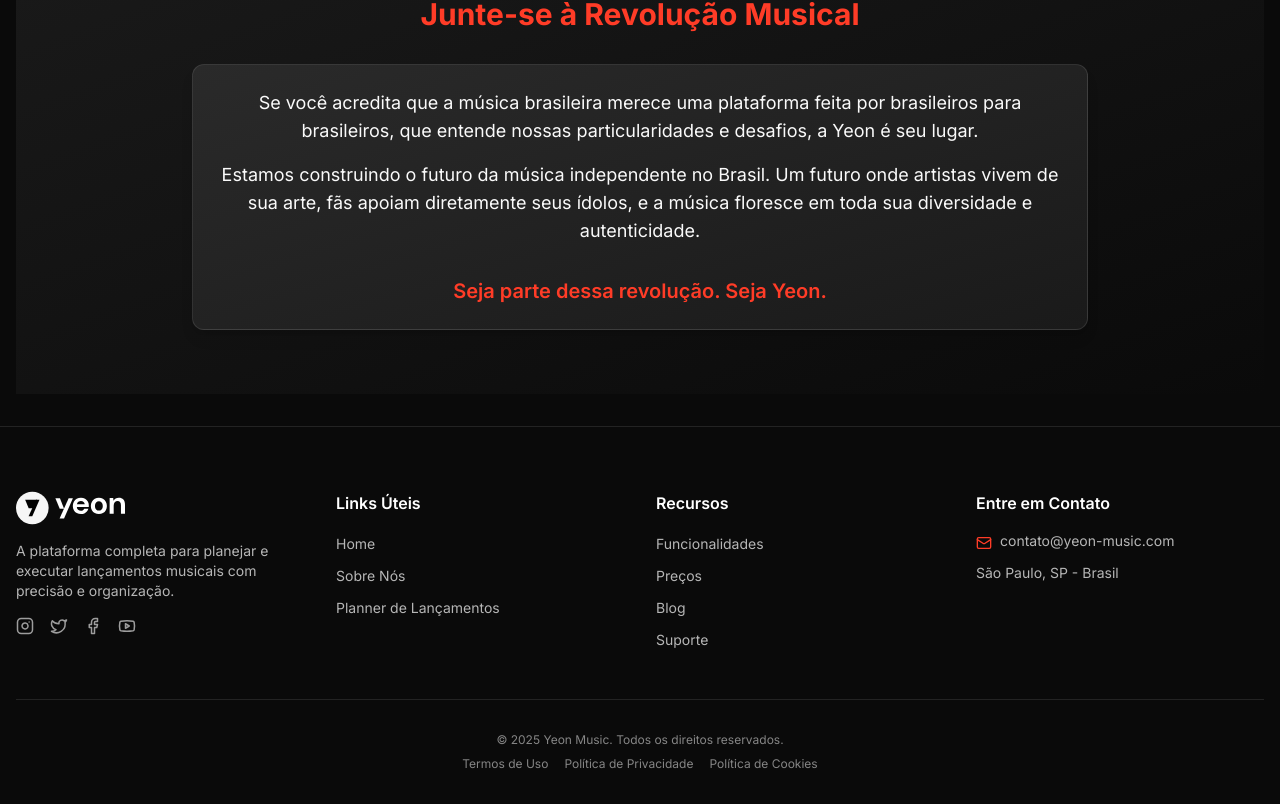
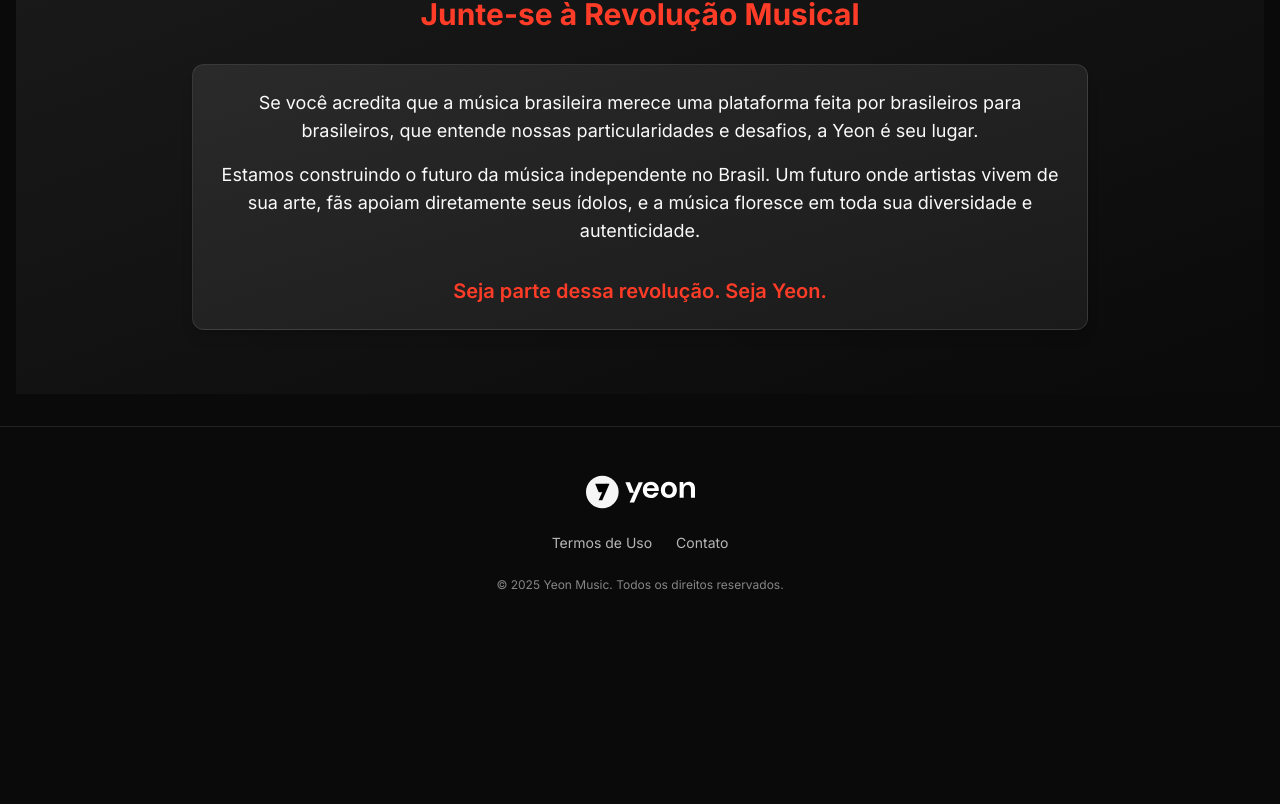
Before and after one commit to gustavohenriquepss/yeon-website, a React (Vite) app: page /about in a window 1280 px wide. Shown: the part 3042-3846 px from the top of the page. After the commit the page ends 3683 px from the top, so only its background shows below. Built offline with nearby package versions, Linux system fonts and the light colour scheme.

Commit message:
Refactor footer

```diff
--- a/src/components/Footer.tsx
+++ b/src/components/Footer.tsx
@@ -1,120 +1,33 @@
 
 import React from 'react';
-import { Link } from 'react-router-dom';
-import { Instagram, Twitter, Facebook, Youtube, Mail } from 'lucide-react';
 import Logo from '@/components/Logo';
-import { useLanguage } from '@/context/LanguageContext';
 
 const Footer: React.FC = () => {
-  const { t } = useLanguage();
   const year = new Date().getFullYear();
 
   return (
-    <footer className="bg-[#0A0A0A] border-t border-white/10 pt-16 pb-8">
+    <footer className="bg-[#0A0A0A] border-t border-white/10 py-12">
       <div className="container px-4">
-        <div className="grid grid-cols-1 md:grid-cols-2 lg:grid-cols-4 gap-8 mb-12">
-          {/* Logo e Sobre */}
+        <div className="flex flex-col items-center space-y-6">
+          {/* Logo */}
           <div>
-            <div className="mb-4">
-              <Logo />
-            </div>
-            <p className="text-white/70 text-sm mb-4">
-              A plataforma completa para planejar e executar lançamentos musicais com precisão e organização.
-            </p>
-            <div className="flex space-x-4">
-              <a href="https://instagram.com" target="_blank" rel="noopener noreferrer"
-                className="text-white/60 hover:text-white transition-colors">
-                <Instagram size={18} />
-              </a>
-              <a href="https://twitter.com" target="_blank" rel="noopener noreferrer"
-                className="text-white/60 hover:text-white transition-colors">
-                <Twitter size={18} />
-              </a>
-              <a href="https://facebook.com" target="_blank" rel="noopener noreferrer"
-                className="text-white/60 hover:text-white transition-colors">
-                <Facebook size={18} />
-              </a>
-              <a href="https://youtube.com" target="_blank" rel="noopener noreferrer"
-                className="text-white/60 hover:text-white transition-colors">
-                <Youtube size={18} />
-              </a>
-            </div>
+            <Logo />
           </div>
 
-          {/* Links Úteis */}
-          <div>
-            <h3 className="text-white font-semibold mb-4">Links Úteis</h3>
-            <ul className="space-y-2">
-              <li>
-                <Link to="/" className="text-white/70 hover:text-white transition-colors text-sm">
-                  Home
-                </Link>
-              </li>
-              <li>
-                <Link to="/about" className="text-white/70 hover:text-white transition-colors text-sm">
-                  Sobre Nós
-                </Link>
-              </li>
-              <li>
-                <Link to="/release-planner" className="text-white/70 hover:text-white transition-colors text-sm">
-                  Planner de Lançamentos
-                </Link>
-              </li>
-            </ul>
+          {/* Links */}
+          <div className="flex space-x-6 text-sm">
+            <a href="#" className="text-white/70 hover:text-white transition-colors">
+              Termos de Uso
+            </a>
+            <a href="#" className="text-white/70 hover:text-white transition-colors">
+              Contato
+            </a>
           </div>
 
-          {/* Recursos */}
-          <div>
-            <h3 className="text-white font-semibold mb-4">Recursos</h3>
-            <ul className="space-y-2">
-              <li>
-                <a href="#" className="text-white/70 hover:text-white transition-colors text-sm">
-                  Funcionalidades
-                </a>
-              </li>
-              <li>
-                <a href="#" className="text-white/70 hover:text-white transition-colors text-sm">
-                  Preços
-                </a>
-              </li>
-              <li>
-                <a href="#" className="text-white/70 hover:text-white transition-colors text-sm">
-                  Blog
-                </a>
-              </li>
-              <li>
-                <a href="#" className="text-white/70 hover:text-white transition-colors text-sm">
-                  Suporte
-                </a>
-              </li>
-            </ul>
-          </div>
-
-          {/* Contato */}
-          <div>
-            <h3 className="text-white font-semibold mb-4">Entre em Contato</h3>
-            <ul className="space-y-3">
-              <li className="flex items-start space-x-2">
-                <Mail size={16} className="text-yeon-purple mt-1" />
-                <span className="text-white/70 text-sm">contato@yeon-music.com</span>
-              </li>
-              <li className="text-white/70 text-sm">
-                São Paulo, SP - Brasil
-              </li>
-            </ul>
-          </div>
-        </div>
-
-        {/* Direitos autorais e políticas */}
-        <div className="pt-8 border-t border-white/10 text-center">
+          {/* Direitos reservados */}
           <p className="text-white/50 text-xs">
             &copy; {year} Yeon Music. Todos os direitos reservados.
           </p>
-          <div className="flex justify-center space-x-4 mt-2 text-xs text-white/50">
-            <a href="#" className="hover:text-white transition-colors">Termos de Uso</a>
-            <a href="#" className="hover:text-white transition-colors">Política de Privacidade</a>
-            <a href="#" className="hover:text-white transition-colors">Política de Cookies</a>
-          </div>
         </div>
       </div>
     </footer>
```
